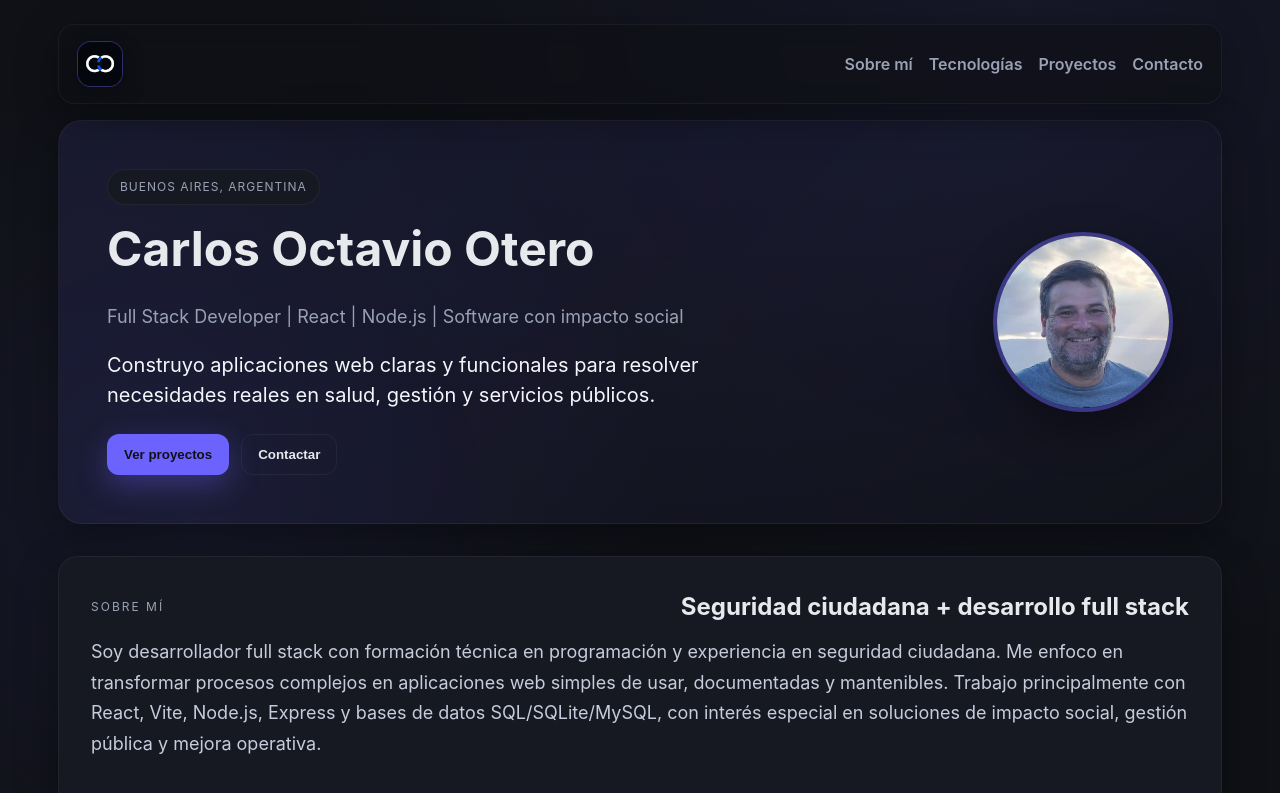
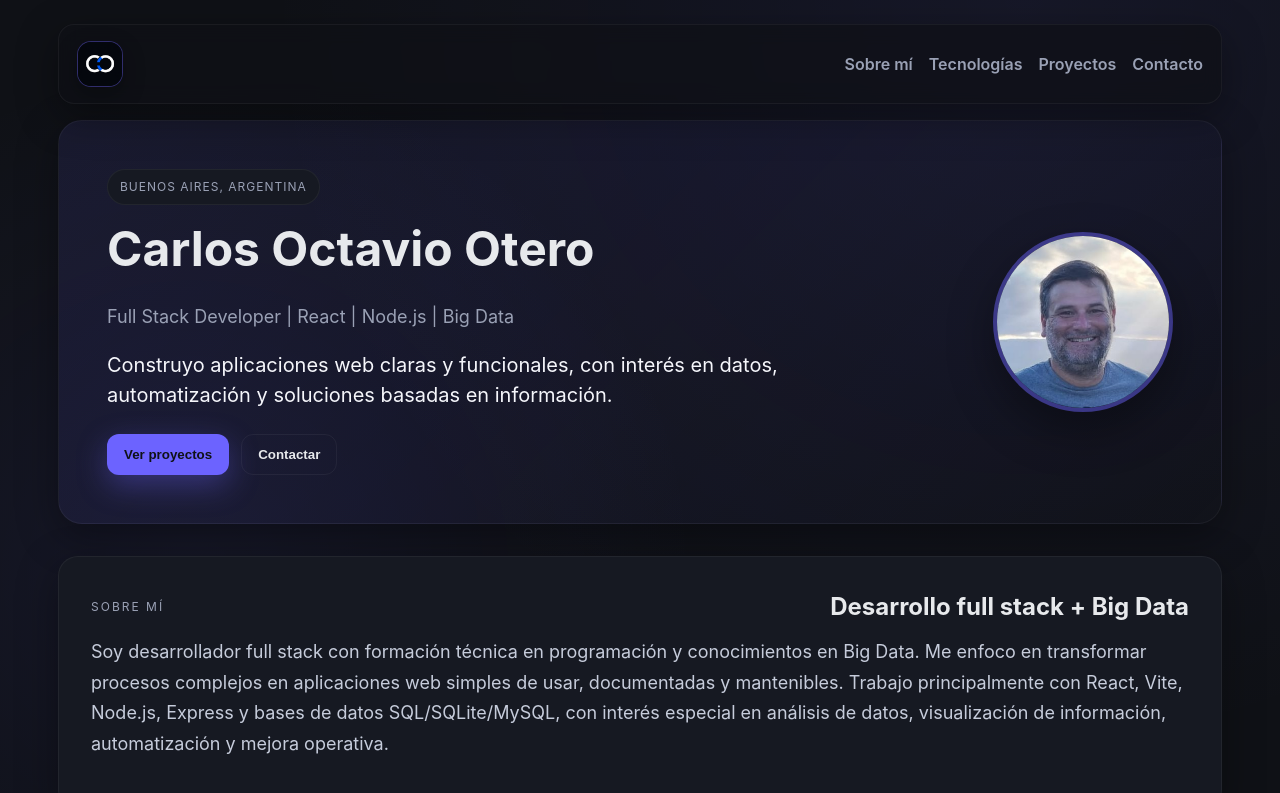
Before and after one commit to OteroCarlos1977/Portfolio_Web, a React (Vite) app: page / in a window 1280 px wide. Shown: the top 793 px of the page. Built offline with nearby package versions, Linux system fonts and the light colour scheme.

Commit message:
Actualiza perfil hacia Big Data

```diff
--- a/src/components/About.jsx
+++ b/src/components/About.jsx
@@ -4,7 +4,7 @@ const About = ({ about }) => (
   <section className="section" id="about">
     <div className="section-header">
       <p className="eyebrow">Sobre mí</p>
-      <h2>Seguridad ciudadana + desarrollo full stack</h2>
+      <h2>Desarrollo full stack + Big Data</h2>
     </div>
     <p className="section-text">{about}</p>
   </section>
--- a/src/data/profile.json
+++ b/src/data/profile.json
@@ -1,14 +1,15 @@
 {
   "name": "Carlos Octavio Otero",
-  "title": "Full Stack Developer | React | Node.js | Software con impacto social",
+  "title": "Full Stack Developer | React | Node.js | Big Data",
   "location": "Buenos Aires, Argentina",
   "avatarUrl": "foto.jpeg",
-  "tagline": "Construyo aplicaciones web claras y funcionales para resolver necesidades reales en salud, gestión y servicios públicos.",
-  "about": "Soy desarrollador full stack con formación técnica en programación y experiencia en seguridad ciudadana. Me enfoco en transformar procesos complejos en aplicaciones web simples de usar, documentadas y mantenibles. Trabajo principalmente con React, Vite, Node.js, Express y bases de datos SQL/SQLite/MySQL, con interés especial en soluciones de impacto social, gestión pública y mejora operativa.",
+  "tagline": "Construyo aplicaciones web claras y funcionales, con interés en datos, automatización y soluciones basadas en información.",
+  "about": "Soy desarrollador full stack con formación técnica en programación y conocimientos en Big Data. Me enfoco en transformar procesos complejos en aplicaciones web simples de usar, documentadas y mantenibles. Trabajo principalmente con React, Vite, Node.js, Express y bases de datos SQL/SQLite/MySQL, con interés especial en análisis de datos, visualización de información, automatización y mejora operativa.",
   "skills": {
     "frontend": ["HTML", "CSS", "JavaScript", "React", "Vite", "Bootstrap"],
     "backend": ["Node.js", "Express", "APIs REST", "JWT"],
     "databases": ["MySQL", "SQLite", "localStorage"],
+    "data": ["Big Data", "Análisis de datos", "Modelado de datos", "Visualización de información"],
     "tools": ["Git", "GitHub", "Vercel", "npm"]
   },
   "projects": [
```
